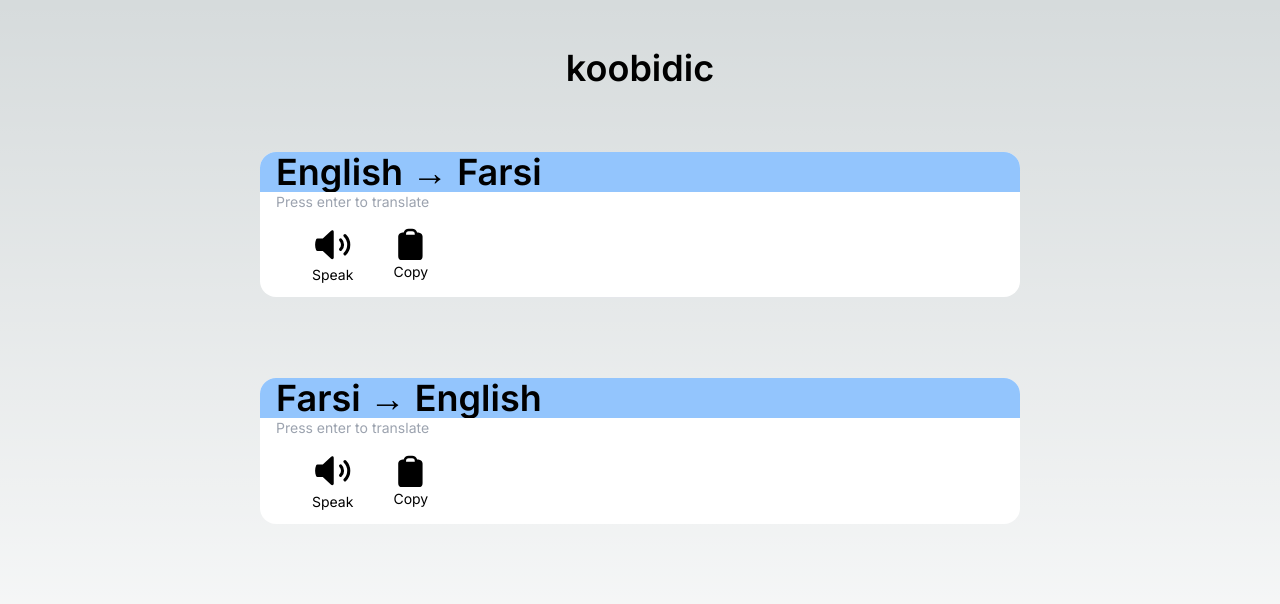
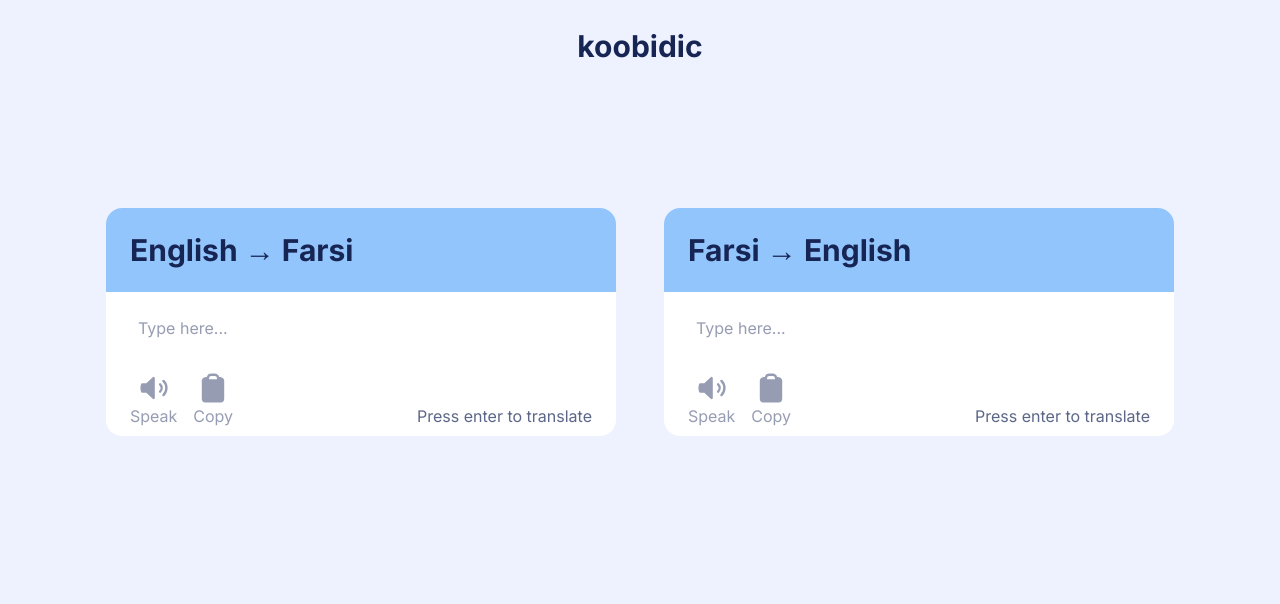
Before and after one commit to mei-chen/farsi-translator, a Next.js app: page / in a window 1280 px wide. Shown: the top 604 px of the page. Built offline with nearby package versions, Linux system fonts and the light colour scheme.

Commit message:
improved on styling

```diff
--- a/app/page.tsx
+++ b/app/page.tsx
@@ -3,11 +3,10 @@ import { Translator } from "./ui/translator";
 
 export default function Home() {
   return (
-    <main className="flex min-h-screen flex-col items-center p-12">
-        <h1 className="text-4xl font-semibold text-center">koobidic</h1>
-        <div className="z-10 w-3/4 items-center justify-between flex flex-col p-16">
+    <main className="p-7 flex min-h-screen flex-col items-center bg-indigo-50 font-['Schibsted Grotesk']">
+        <h1 className="text-3xl font-bold text-blue-950 text-center">koobidic</h1>
+        <div className="w-10/12 py-36 items-center justify-center gap-12 flex flex-row">
           <Translator translateFrom='English'></Translator>
-          <hr className="p-10"/>
           <Translator translateFrom='Farsi'></Translator>
         </div>
     </main>
--- a/app/ui/translator.tsx
+++ b/app/ui/translator.tsx
@@ -1,15 +1,41 @@
+'use client';
 import clsx from 'clsx';
 import { SpeakerWaveIcon, ClipboardIcon } from '@heroicons/react/20/solid';
+import { useEffect, useState } from 'react';
+import OpenAI from 'openai';
 
 export function Translator({translateFrom}: {translateFrom: string}) {
+  const [translate, setTranslate] = useState('')
+
+  const keyDownHandler = async (e: React.KeyboardEvent) => {
+    if (e.key === "Enter") {
+      e.preventDefault();
+      console.log("Key Pressed: ", e.key);
+    }}
+
   return (
-    <div className='flex h-full w-full flex-col rounded-2xl px-4 text-sm text-black bg-white'>
-        <h2 className='font-semibold text-4xl rounded-t-2xl bg-blue-300 px-4 -mx-4 items-center'>{translateFrom === 'English' ? "English → Farsi" : "Farsi → English"}</h2>
-        <input className="w-full" placeholder='Press enter to translate'></input>
-        <div className='flex h-full flex-row justify-start rounded-2xl px-4 text-sm text-black bg-white'>
-          <button className='transition ease-in-out delay-50 px-5 py-3 hover:bg-sky-100 hover:text-blue-600'><SpeakerWaveIcon />Speak</button>
-          <button className='transition ease-in-out delay-50 px-5 py-3 hover:bg-sky-100 hover:text-blue-600'><ClipboardIcon />Copy</button>
-        </div>
+  <div className="flex w-6/12 rounded-2xl flex-col px-6 bg-white">
+  <div className="justify-start items-center gap-4 inline-flex p-6 -mx-6 bg-blue-300 rounded-t-2xl">
+    <h2 className="text-blue-950 w-screen text-3xl font-bold">{translateFrom === 'English' ? "English → Farsi" : "Farsi → English"}</h2>
+  </div>
+  <input type='text' className="my-4 text-blue-950 p-2 placeholder-blue-950 placeholder-opacity-45" onKeyDown={keyDownHandler} onChange={e => setTranslate(e.currentTarget.value)} placeholder='Type here...'/>
+  <div className="h-10/12"></div>
+  <div className="justify-between items-end flex">
+  <div className="flex gap-4">
+    <div className="flex-col items-end gap-1 flex">
+      <button className='flex flex-col items-center text-opacity-45 text-blue-950 text-center transition ease-in-out py-2 delay-75 hover:text-opacity-100' onClick={() => console.log('wow')}>
+      <SpeakerWaveIcon className="h-8"/>
+       <span>Speak</span>
+        </button>
     </div>
-  );
+    <div className="flex-col items-end gap-1 flex">
+      <button className='flex flex-col items-center text-opacity-45 text-blue-950 text-center transition ease-in-out py-2 delay-75 hover:text-opacity-100'>
+      <ClipboardIcon className="h-8"/>
+       <span>Copy</span>
+        </button>
+    </div>
+  </div>
+    <div className="text-blue-950 text-opacity-70 font-normal py-2">Press enter to translate</div>
+  </div>
+  </div>)
 }
--- a/package.json
+++ b/package.json
@@ -12,6 +12,7 @@
     "@heroicons/react": "^2.1.3",
     "clsx": "^2.1.0",
     "next": "14.2.2",
+    "openai": "^4.38.3",
     "react": "^18",
     "react-dom": "^18"
   },
```
Also changed, not shown: 1 other file (tests, documents, lock files or other folders).
